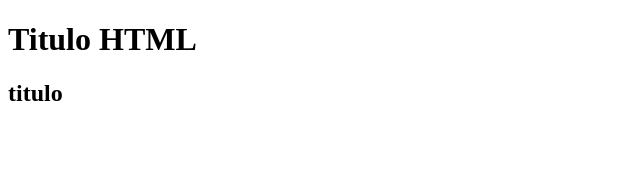
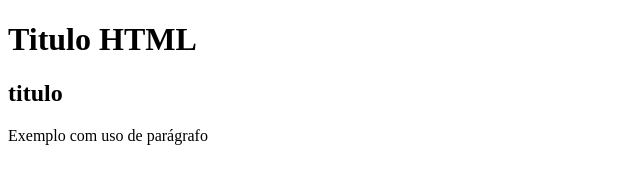
Before and after one commit to Rogercodeeti/testeGit2, a plain HTML site: page indexcopy.html in a window 1280 px wide. Shown: the whole page, without its empty margins (0-640 px from the left). Drawn offline with Linux system fonts and the light colour scheme.

Commit message:
Acrescentado a tag paragrafo

```diff
--- a/indexcopy.html
+++ b/indexcopy.html
@@ -8,7 +8,9 @@
 <body>
     <h1>Titulo HTML</h1>
 
+
     <h2>titulo</h2>
+    <p> Exemplo com uso de parágrafo</p>
 
 </body>
 </html>
```
Also changed, not shown: index.html (+1 -1 lines).
